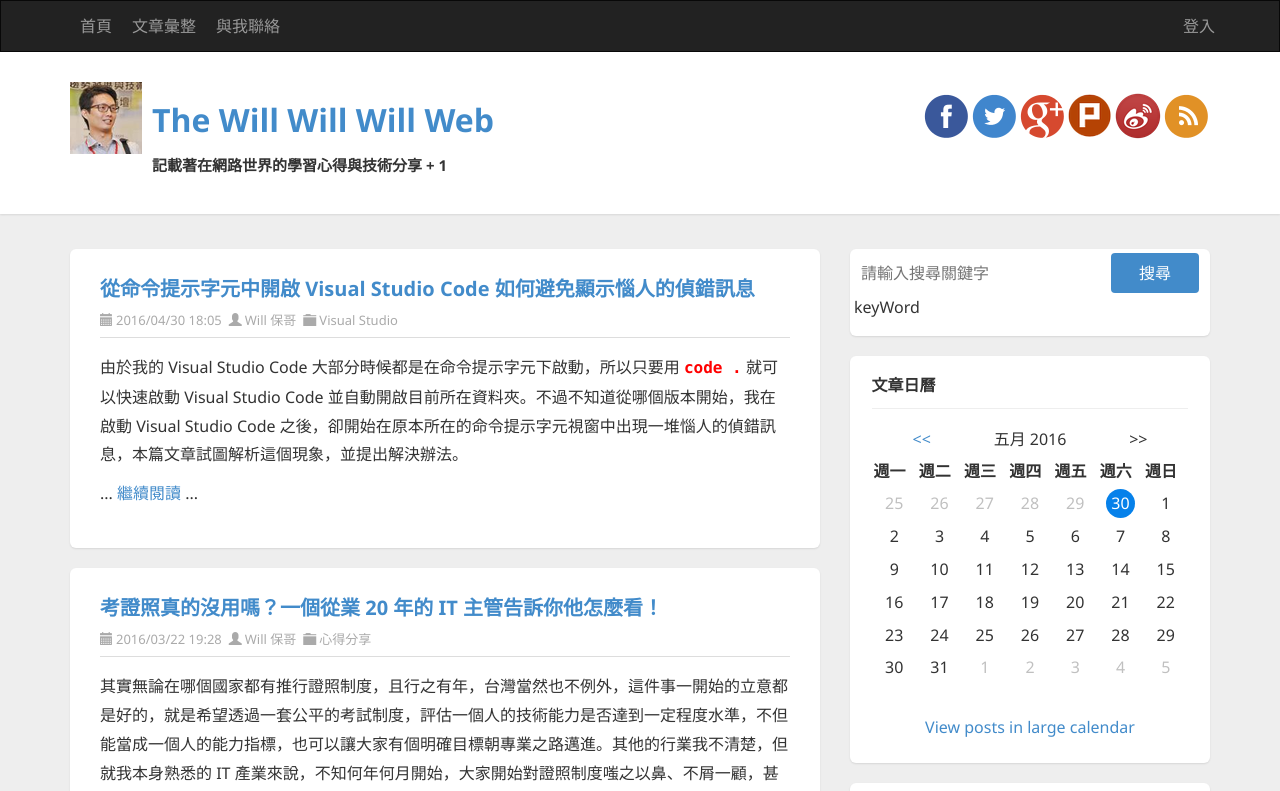
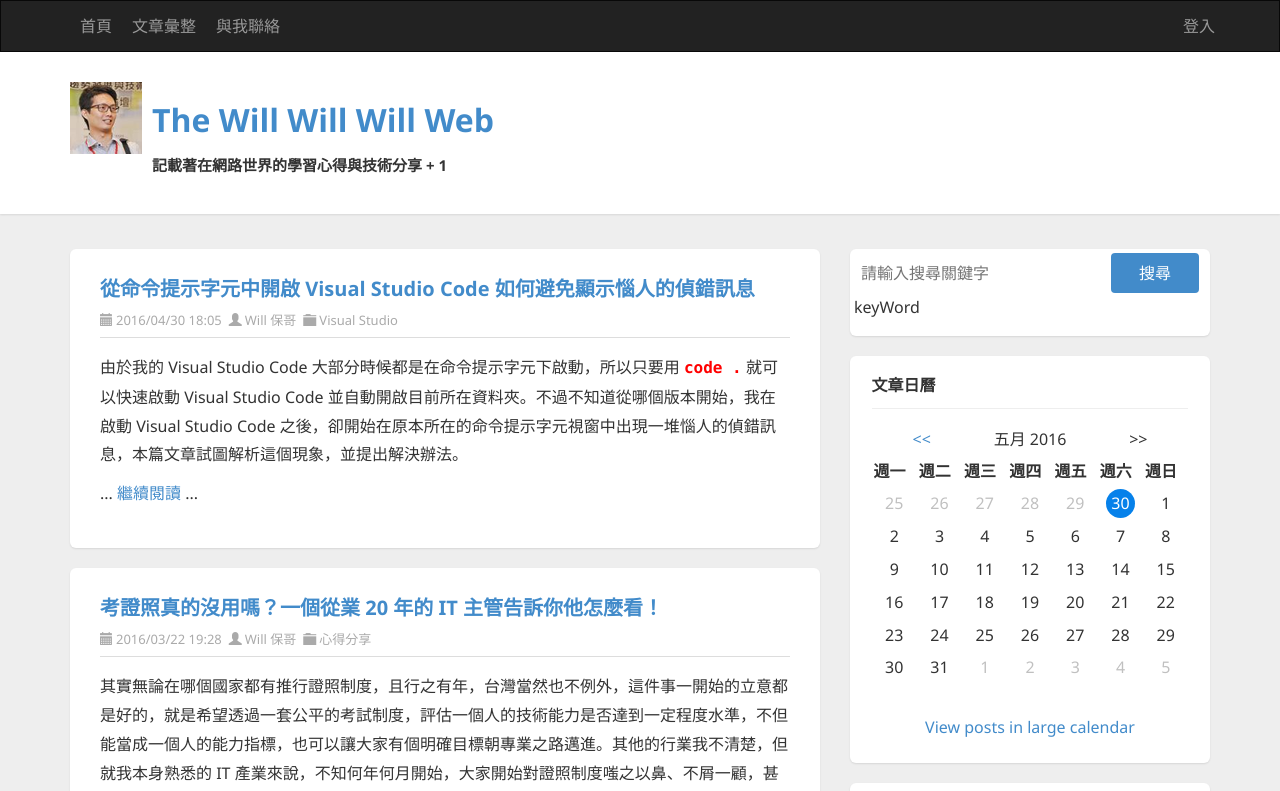
Before and after one commit to edielin/Angular_demo1, an Angular app: page / in a window 1280 px wide. Shown: the top 791 px of the page. Built offline with nearby package versions, Linux system fonts and the light colour scheme.

Commit message:
示範 *ngIf 用法 | *ngIf = "條件判斷"

```diff
--- a/src/app/header/header.component.html
+++ b/src/app/header/header.component.html
@@ -31,7 +31,7 @@
             <h3 [style.font-size]="(count + 14) + 'px'">記載著在網路世界的學習心得與技術分享 + {{count}}</h3>
           </div>
 
-          <div id="social-icons" class="pull-right social-icon">
+          <div *ngIf="count % 2 == 0" id="social-icons" class="pull-right social-icon">
             <a href="https://www.facebook.com/will.fans" title="Will 保哥的技術交流中心" target="_blank">
               <img src="/assets/images/facebook.png">
             </a>
```
